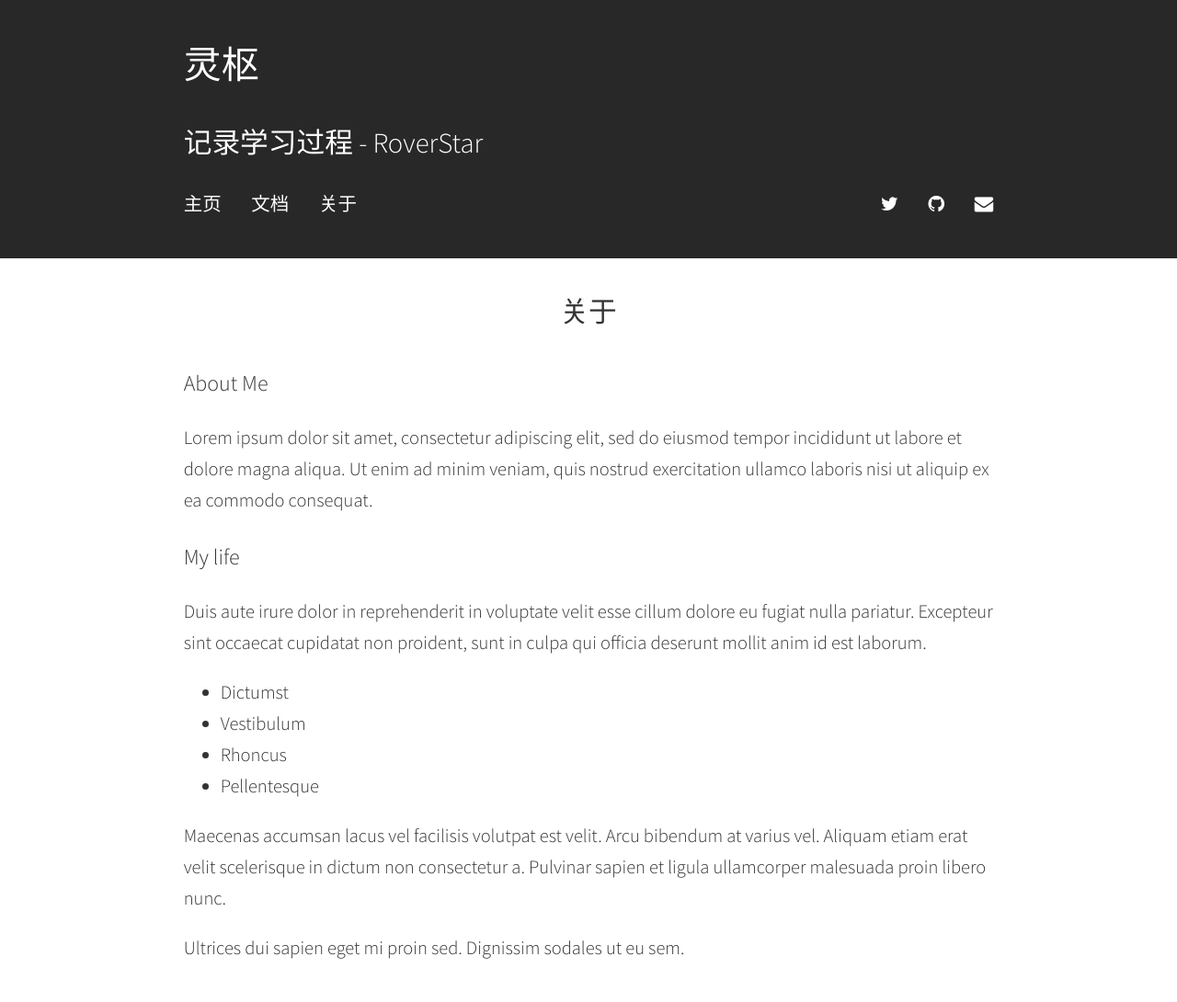
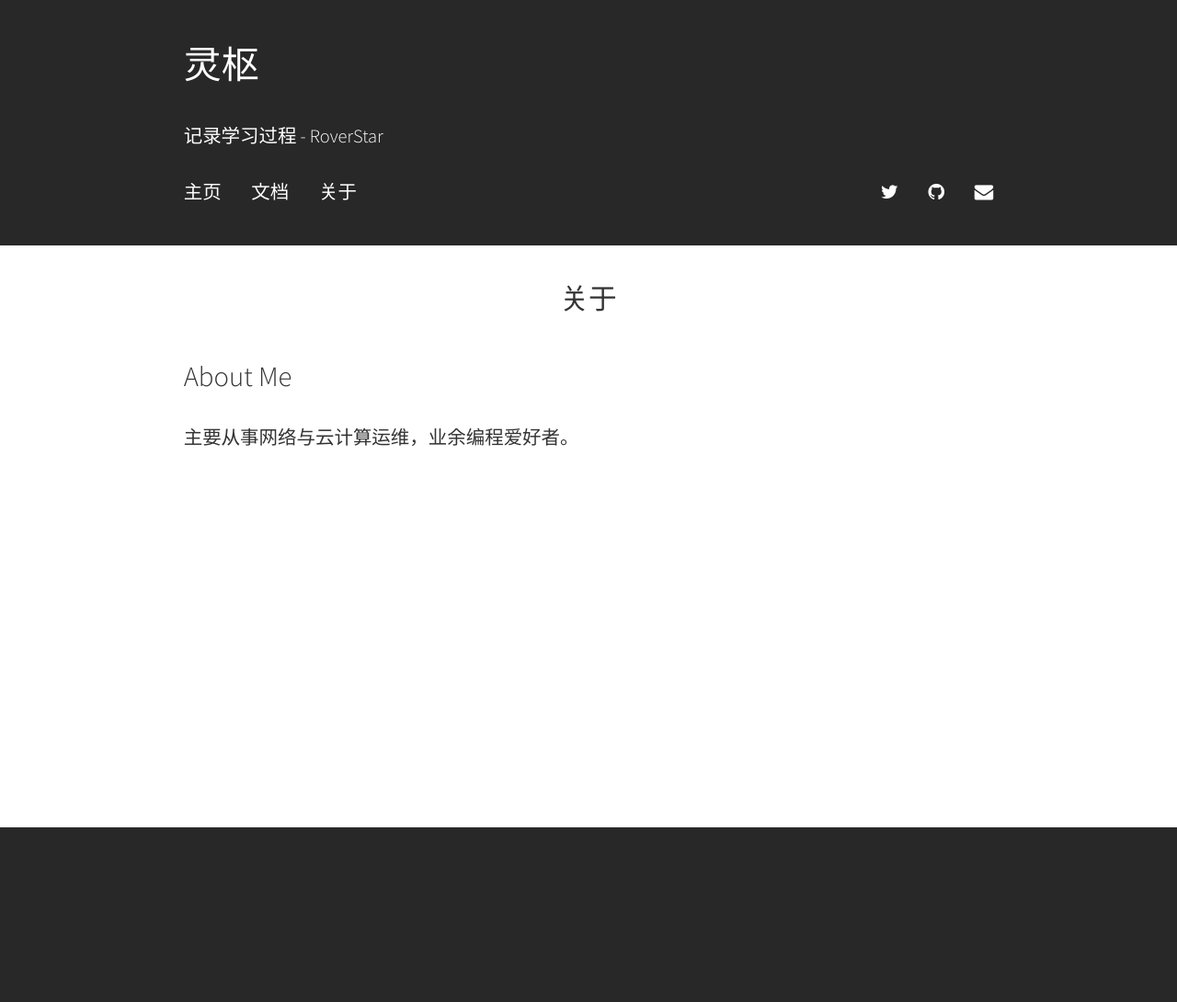
Before and after one commit to TotalAnnihilation/TotalAnnihilation.github.io, a Jekyll site: the page built from about.md, in a window 1280 px wide. Shown: the whole page at 92% size. Built offline with Jekyll 4.4.1, drawn with Linux system fonts in a browser that asks for light colours; after the commit the page ends 900 px from its top, so only the background shows below that.

Commit message:
副标题小一点

```diff
--- a/_layouts/blank.html
+++ b/_layouts/blank.html
@@ -15,7 +15,7 @@
 {% if site.comments.isso and page.comments %}<script data-isso="http://{{ site.comments.isso }}" src="//{{ site.comments.isso }}/js/embed.min.js"></script>{% endif %}
 <header>
   <h1><a href="{{ site.baseurl }}">{{ site.title }}</a></h1>
-  <h2>{{ site.description }} - {{ site.author }}</h2>
+  <h4>{{ site.description }} - {{ site.author }}</h4>
   <nav>
     <div>{% for path in site.navigation %}{% assign node = site.pages | where: "path", path | first %}<a href="{{ node.url | prepend: site.baseurl }}">{{ node.title }}</a>{% endfor %}</div>
     <div>{% for link_hash in site.links %}{% for link in link_hash %}<a href="{{ link[1] }}"><i class="fa fa-{{ link[0] }}"></i></a>{% endfor %}{% endfor %}</div>
--- a/about.md
+++ b/about.md
@@ -2,19 +2,6 @@
 title: "关于"
 ---
 
-### About Me
+# About Me
 
-Lorem ipsum dolor sit amet, consectetur adipiscing elit, sed do eiusmod tempor incididunt ut labore et dolore magna aliqua. Ut enim ad minim veniam, quis nostrud exercitation ullamco laboris nisi ut aliquip ex ea commodo consequat.
-
-### My life
-
-Duis aute irure dolor in reprehenderit in voluptate velit esse cillum dolore eu fugiat nulla pariatur. Excepteur sint occaecat cupidatat non proident, sunt in culpa qui officia deserunt mollit anim id est laborum.
-
- - Dictumst
- - Vestibulum
- - Rhoncus
- - Pellentesque
-
-Maecenas accumsan lacus vel facilisis volutpat est velit. Arcu bibendum at varius vel. Aliquam etiam erat velit scelerisque in dictum non consectetur a. Pulvinar sapien et ligula ullamcorper malesuada proin libero nunc.
-
-Ultrices dui sapien eget mi proin sed. Dignissim sodales ut eu sem.
+主要从事网络与云计算运维，业余编程爱好者。
```
